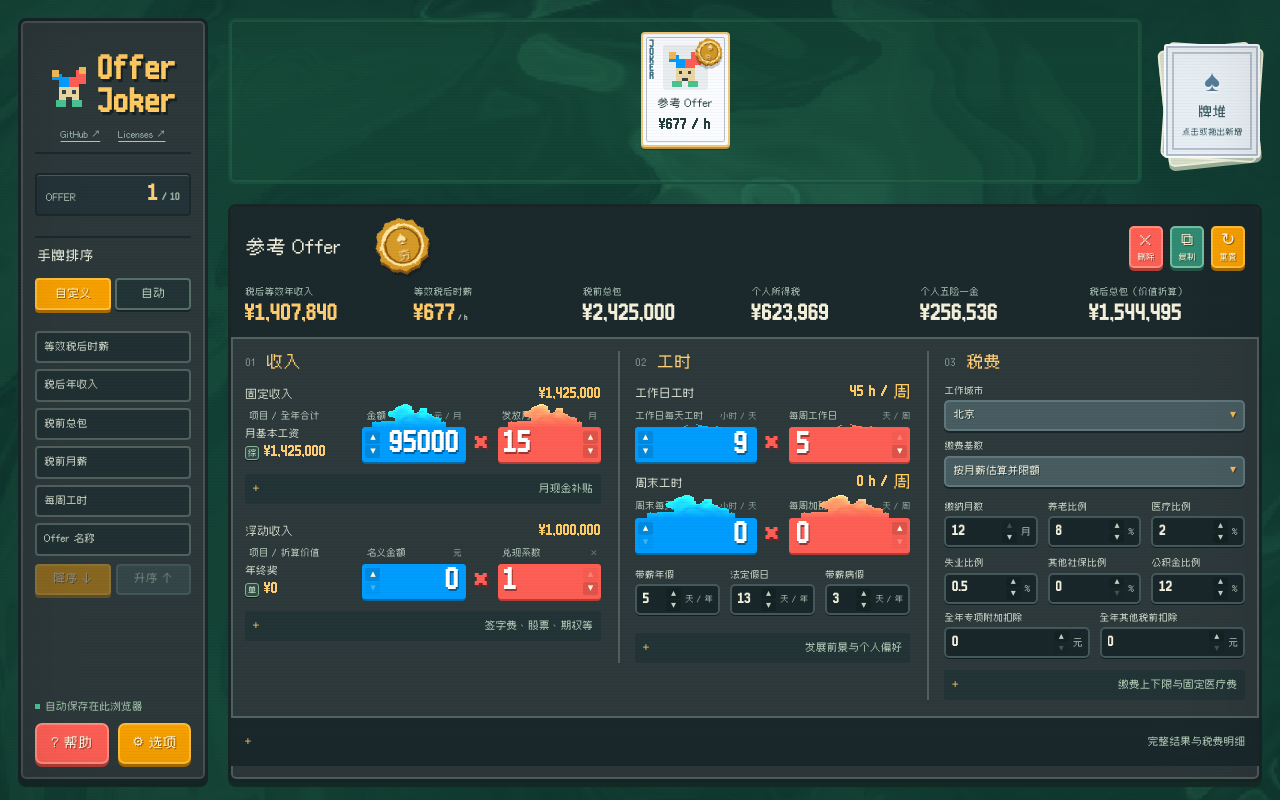
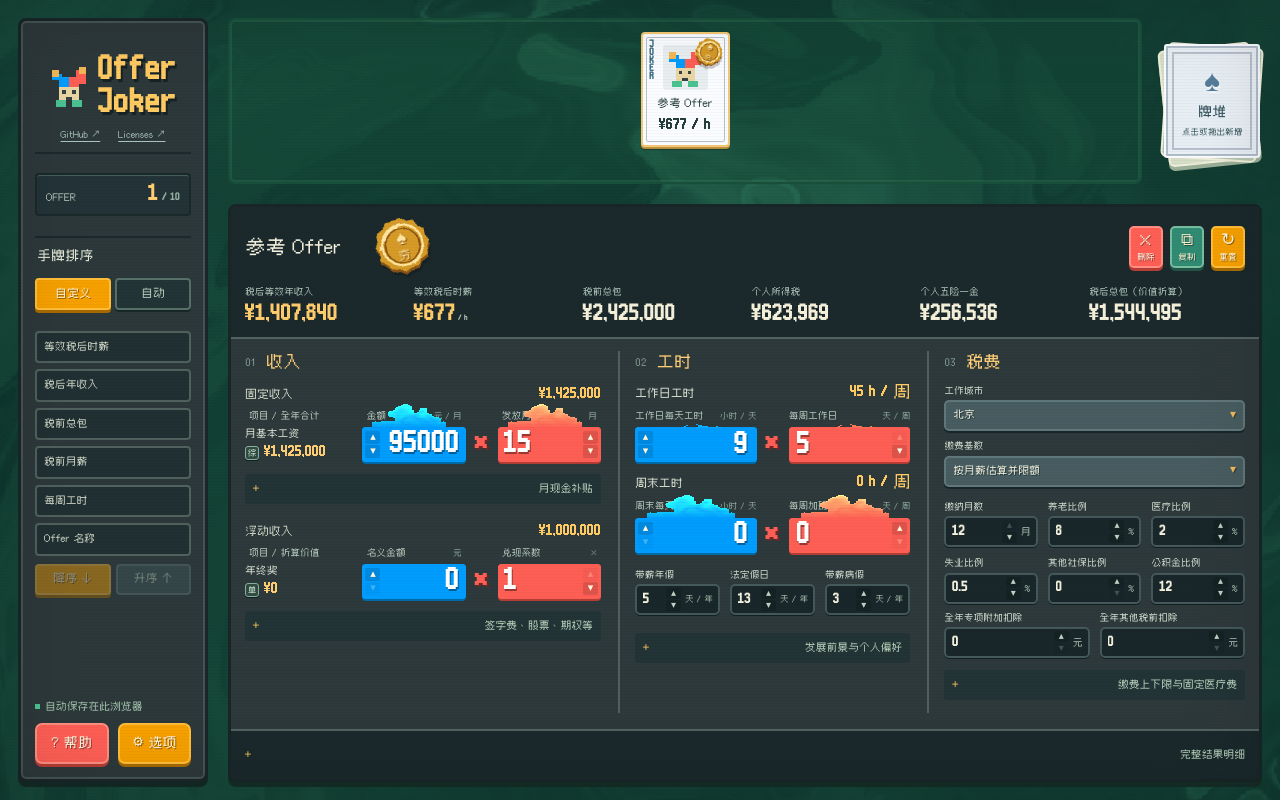
Before and after one commit to JustinWCola/offer_calculator, a React (Vite) app: page / in a window 1280 px wide. Built offline with nearby package versions, Linux system fonts and the light colour scheme.

Commit message:
Hide scrollbars and align editor panel details

```diff
--- a/src/App.jsx
+++ b/src/App.jsx
@@ -226,7 +226,7 @@ function OfferEditor({ offer, update, duplicate, canDuplicate, requestFocus, dis
         </div></FoldSection>
       </section>
     </div>
-    <FoldSection className="result-details" id={offer.id + '-result-extra'} label="完整结果与税费明细">
+    <FoldSection className="result-details" id={offer.id + '-result-extra'} label="完整结果明细">
       <div className="detail-groups"><section className="detail-group" aria-label="计算结果"><h3 className="detail-heading">计算结果</h3>
       <TextResults rows={[["价值折算税前总包", amount(r?.adjustedTC)], ['税前 855 等效年收入', amount(r?.eqPretax)], ['税后 855 等效年收入', amount(r?.eqAfter)],
         ['等效税前时薪', r ? money(r.eqPretax / 2080) + ' / h' : '—'], ['等效税后时薪', r ? money(r.eqAfterHourly) + ' / h' : '—'], ['税前名义总包', amount(r?.nominalTC)],
--- a/src/styles.css
+++ b/src/styles.css
@@ -230,7 +230,7 @@ body{padding-bottom:0}
 .editor-name span{display:inline;margin-left:12px;font-size:10px}
 .input-error{flex:none}
 .editor-scroll{overflow:auto;overscroll-behavior:contain;min-height:0;flex:1;scrollbar-width:thin;scrollbar-color:#95a99b #e0e5d2}
-.editor-columns{display:grid;grid-template-columns:repeat(3,minmax(0,1fr));align-items:start;padding:15px 16px 19px;gap:18px}
+.editor-columns{display:grid;grid-template-columns:repeat(3,minmax(0,1fr));align-items:stretch;padding:15px 16px 19px;gap:18px}
 .editor-column{min-width:0}
 .editor-column+.editor-column{border-left:2px solid #d4dccb;padding-left:18px}
 .column-heading{margin:0 0 13px;font-size:13px;font-weight:normal;color:#9aa790;display:flex;gap:10px;align-items:center}
@@ -703,6 +703,13 @@ body::before{animation:none}
 .help-sources{border-top:1px solid #405858}.help-sources p{font-size:10px}
 @media(max-width:800px){.detail-groups{gap:16px}.method-content{padding:12px 14px;font-size:11px}.help-table{font-size:10px}.help-table th,.help-table td{padding:6px}.help-nav a{font-size:10px;padding:3px 6px}}
 /* Input fields and full-width details share the editor's sole scrollbar. */
+.offer-editor{box-shadow:0 5px #152d26}
+.editor-scroll{display:flex;flex-direction:column}
+.editor-scroll>.editor-columns{flex:1 0 auto}
+.editor-scroll>.result-details{flex:none}
+/* Keep native scrolling without visible tracks or thumbs in every panel. */
+:root,:root *{scrollbar-width:none}
+*::-webkit-scrollbar{display:none;width:0;height:0}
 .editor-scroll>.result-details{width:100%;margin:0;padding:12px 14px;background:#1b292c;border:0;border-top:2px solid #526462;border-radius:0;box-shadow:none;color:#d3e1dc;max-height:none;overflow:visible}
 .preference-settings{margin:14px 0 0}.preference-settings .preference-fields{margin:0}.preference-settings .fold-toggle{margin-top:10px}
 @media(max-width:800px){.editor-scroll>.result-details{padding:10px}}
```
Also changed, not shown: 1 other file (tests, documents, lock files or other folders).
